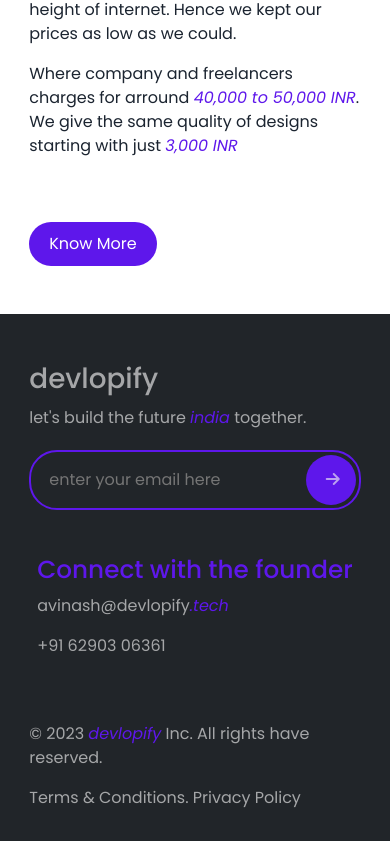
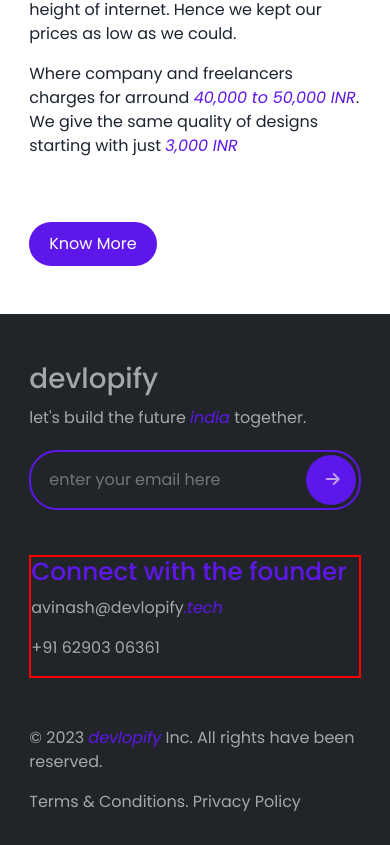
Before and after one commit to tier3guy/devlopify, a React (Create React App) app: page / in a window 390 px wide. Shown: the part 2556-3401 px from the top of the page. Built offline with nearby package versions, Linux system fonts and the light colour scheme.

Commit message:
refactoring

```diff
--- a/src/components/Footer/index.css
+++ b/src/components/Footer/index.css
@@ -57,6 +57,8 @@
     .connect-the-founder{
         text-align: left;
         margin-top: 25px;
+        border: 2px solid red;
+        width: 100%;
     }
     .footer-down{
         align-items: flex-start;
--- a/src/components/Footer/index.js
+++ b/src/components/Footer/index.js
@@ -22,7 +22,7 @@
                     </div>
                 </footer>
                 <div className='w-75 center justify-between m-auto footer-down'>
-                    <p className='c-white'>© 2023 <i>devlopify</i> Inc. All rights have reserved.</p>
+                    <p className='c-white'>© 2023 <i>devlopify</i> Inc. All rights have been reserved.</p>
                     <p className='c-white'>Terms & Conditions. Privacy Policy</p>
                 </div>
             </div>
```
